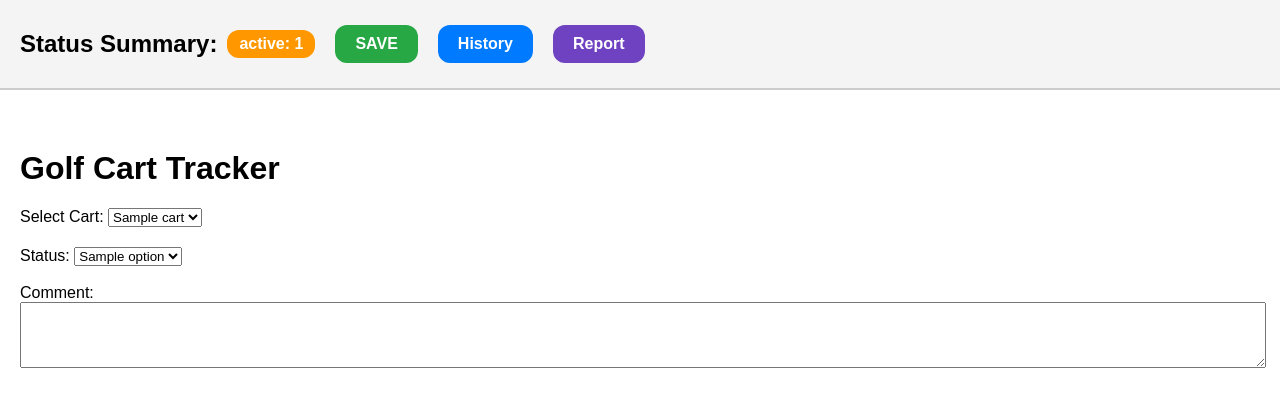
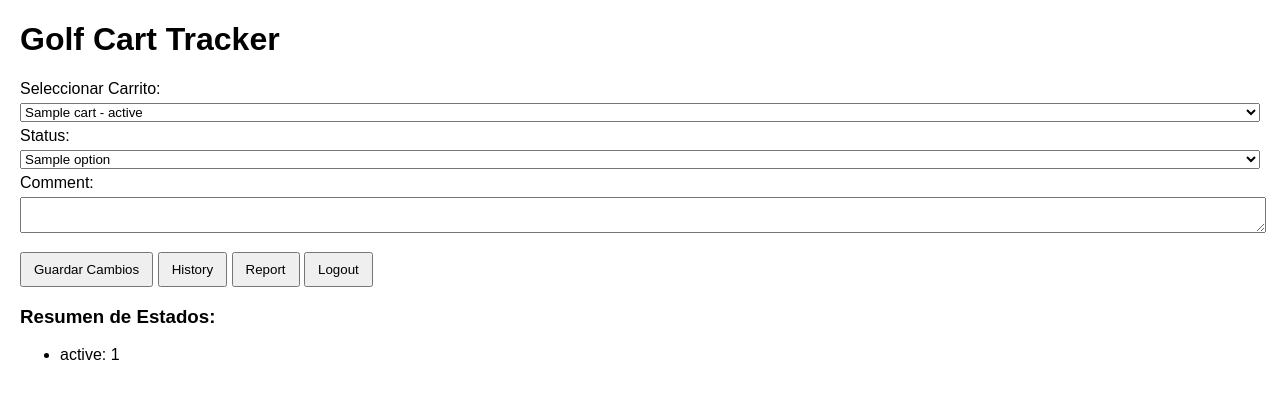
Before and after one commit to ojavier0506-ui/golf_carts, a Flask app: template templates/index.html in a window 1280 px wide. Shown: the top 407 px of the page. Run offline with Flask 3, Linux system fonts and the light colour scheme; the template is opened without the code that fills it: most values are stand-ins (such as "Sample title", 1, 10 or a date in 2020); parts of the project's set-up code (start-up, migrations or seed data) failed here and were passed over.

Commit message:
Update index.html

```diff
--- a/templates/index.html
+++ b/templates/index.html
@@ -2,128 +2,45 @@
 <html lang="en">
 <head>
 <meta charset="UTF-8">
-    <meta name="viewport" content="width=device-width, initial-scale=1.0">
 <title>Golf Cart Tracker</title>
 <style>
-        body { font-family: Arial, sans-serif; margin: 20px; }
-        textarea { width: 100%; height: 60px; }
-
-        .fixed-summary {
-            position: fixed; top: 0; left: 0; right: 0;
-            background: #f4f4f4; padding: 10px 20px;
-            border-bottom: 2px solid #ccc; z-index: 1000;
-            display: flex; flex-wrap: wrap; gap: 10px; align-items: center;
-        }
-        .status-item { background: #ff9800; color: white; padding: 5px 12px;
-            border-radius: 12px; font-weight: bold; cursor: pointer; }
-        .status-item:hover { background: #e68900; }
-        body { margin-top: 150px; }
-        .save-top, .history-top, .report-top {
-            margin-left: 10px; padding: 10px 20px; border-radius: 12px;
-            border: none; cursor: pointer; font-weight: bold; font-size: 1em;
-        }
-        .save-top { background: #28a745; color: white; }
-        .history-top { background: #007bff; color: white; }
-        .report-top { background: #6f42c1; color: white; }
+body { font-family: Arial; margin:20px;}
+select, textarea {width:100%; margin:5px 0;}
+button {padding:8px 12px; margin-top:10px;}
 </style>
 </head>
 <body>
 <h1>Golf Cart Tracker</h1>
 
-    <div class="fixed-summary">
-        <h2>Status Summary:</h2>
-        {% for status, count in counts.items() %}
-            <div class="status-item" onclick="showCategory('{{status}}')">
-                <strong>{{status}}</strong>: {{count}}
-            </div>
-        {% endfor %}
-        <button class="save-top" onclick="saveChanges()">SAVE</button>
-        <a href="{{ url_for('history_page') }}"><button class="history-top">History</button></a>
-        <a href="{{ url_for('report') }}"><button class="report-top">Report</button></a>
-    </div>
-
-    <form id="cart-form">
-        <label for="cart">Select Cart:</label>
-        <select id="cart" name="cart" onchange="loadCartData()">
+<form method="POST">
+    <label>Seleccionar Carrito:</label>
+    <select name="selected_cart" required>
         {% for cart in carts %}
-                <option value="{{cart}}">{{cart}}</option>
+            <option value="{{ cart }}">{{ cart }} - {{ cart_states[cart]['status'] }}</option>
         {% endfor %}
     </select>
 
-        <div id="cart-details" style="margin-top:20px;">
     <label>Status:</label>
-            <select id="status" name="status">
+    <select name="status">
         {% for option in status_options %}
-                    <option value="{{option}}">{{option}}</option>
+            <option value="{{ option }}">{{ option }}</option>
         {% endfor %}
     </select>
-            <br><br>
-            <label>Comment:</label><br>
-            <textarea id="comment" name="comment"></textarea>
-        </div>
+
+    <label>Comment:</label>
+    <textarea name="comment"></textarea>
+
+    <button type="submit">Guardar Cambios</button>
+    <a href="{{ url_for('history') }}"><button type="button">History</button></a>
+    <a href="{{ url_for('report') }}"><button type="button">Report</button></a>
+    <a href="{{ url_for('logout') }}"><button type="button">Logout</button></a>
 </form>
 
-    <script>
-        const cartStates = {{ cart_states|tojson }};
-        const statusOptions = {{ status_options|tojson }};
-
-        function loadCartData() {
-            const cart = document.getElementById("cart").value;
-            document.getElementById("status").value = cartStates[cart].status;
-            document.getElementById("comment").value = cartStates[cart].comment;
-        }
-        loadCartData();
-
-        function saveChanges() {
-            const form = new FormData(document.getElementById("cart-form"));
-            fetch("/update_cart", {
-                method: "POST",
-                body: form
-            })
-            .then(res => res.json())
-            .then(data => {
-                if (data.success) {
-                    cartStates[form.get("cart")].status = form.get("status");
-                    cartStates[form.get("cart")].comment = form.get("comment");
-                    updateSummary(data.counts);
-                    showMessage("Changes saved successfully!", true);
-                } else {
-                    showMessage("Error saving changes!", false);
-                }
-            });
-        }
-
-        function updateSummary(counts) {
-            const items = document.querySelectorAll(".status-item");
-            items.forEach(item => {
-                const status = item.querySelector("strong").innerText;
-                item.innerHTML = `<strong>${status}</strong>: ${counts[status]}`;
-            });
-        }
-
-        function showMessage(message, success) {
-            const modal = document.createElement("div");
-            modal.style.position = "fixed";
-            modal.style.top = "20px";
-            modal.style.left = "50%";
-            modal.style.transform = "translateX(-50%)";
-            modal.style.backgroundColor = success ? "#28a745" : "#dc3545";
-            modal.style.color = "white";
-            modal.style.padding = "10px 20px";
-            modal.style.borderRadius = "8px";
-            modal.style.zIndex = 3000;
-            modal.innerText = message;
-            document.body.appendChild(modal);
-            setTimeout(() => document.body.removeChild(modal), 3000);
-        }
-
-        function showCategory(status) {
-            fetch(`/category/${status}`)
-            .then(r => r.json())
-            .then(data => {
-                alert(`SunCarts ${status}: \n\n${data.join("\n")}`);
-            });
-        }
-    </script>
+<h3>Resumen de Estados:</h3>
+<ul>
+    {% for status, count in counts.items() %}
+        <li>{{ status }}: {{ count }}</li>
+    {% endfor %}
+</ul>
 </body>
 </html>
```
Lines whose indentation alone changed are shown as unchanged.
